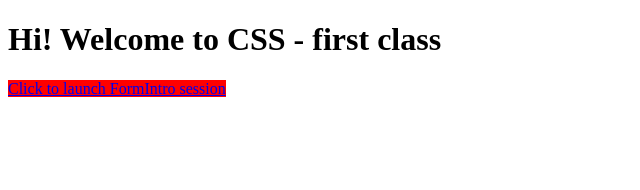
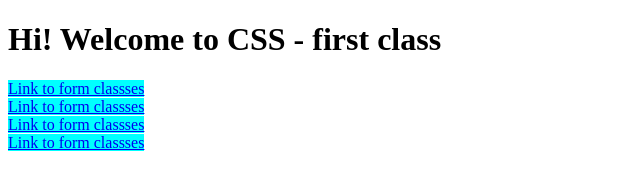
Before and after one commit to sharadtrikha/newton-html-week1, a plain HTML site: page cssDay1.html in a window 1280 px wide. Shown: the whole page, without its empty margins (0-640 px from the left). Drawn offline with Linux system fonts and the light colour scheme.

Commit message:
Css day2

```diff
--- a/cssDay1.css
+++ b/cssDay1.css
@@ -38,12 +38,7 @@ span {
     background-color: blue;
 } */
 
-.sharad {
-    background-color: red;
-    font-size: 24px;
-}
-
-::marker {
+/* ::marker {
     color: aquamarine;
 }
 
@@ -65,7 +60,7 @@ p::selection {
 
 a:link {
     background-color: red;
-}
+} */
 
 a:hover {
     background-color: bisque;
@@ -78,3 +73,76 @@ a:active {
 #demo:target {
     background-color: blue;
 }
+
+/* input:required {
+    background-color: red;
+} */
+
+/* input:invalid {
+    border: 5px solid red;
+}
+
+input:valid {
+    border: 5px solid green;
+}
+
+input:read-only {
+    border: 5px solid orchid;
+}
+
+input:read-write {
+    border: 5px solid rgb(190, 199, 174);
+}
+
+input:focus {
+    border: 5px solid black;
+}
+
+input:disabled {
+    background-color: blueviolet;
+}
+
+input:read-write {
+    background-color: chocolate;
+}
+
+input:checked {
+    height: 50px;
+    outline: 5px solid brown;
+}
+
+input:enabled {
+    background-color: black;
+} */
+/*
+input:optional {
+    background-color: brown;
+} */
+
+/* a[href] {
+    background-color: red;
+} */
+
+/* a[target] {
+    background-color: red;
+} */
+
+/* a[title="Dummy1"] {
+    background-color: red;
+} */
+/*
+a[href^="https"] {
+    background-color: red;
+} */
+
+/* a[href$="in"] {
+    background-color: red;
+} */
+
+/* a[href*="google"] {
+    background-color: red;
+} */
+
+a[title~="Dummy"] {
+    background-color: aqua;
+}
--- a/cssDay1.html
+++ b/cssDay1.html
@@ -80,8 +80,46 @@
                 asperiores quasi?</p>
         </div> -->
 
-        <a href="#demo">Click to launch FormIntro session</a>
+        <!-- <a href="#demo">Click to launch FormIntro session</a> -->
+        <!--
+        <form>
+            <fieldset>
+                <legend>Sample Form!</legend>
 
+                <div>
+                    <label>Username : </label>
+                    <input id="userName" type="text" name="username" placeholder="Enter your name..." value="Sharad"
+                        disabled readonly required />
+                </div>
+
+                <div>
+                    <label>LinkedIn URL : </label>
+                    <input type="url" name="url" placeholder="Enter url ..." required />
+                </div>
+
+                <div>
+                    <input type="checkbox" id="terms" name="terms" />
+                    <label for="terms">Do you agree to the terms and conditions ?</label>
+                </div>
+
+                <input type="submit" />
+            </fieldset>
+        </form> -->
+
+        <div>
+            <a title="Dummy" href="https://www.google.com" target="_blank">Link to form classses</a>
+        </div>
+
+        <div>
+            <a title="Dummy Dummy2" href="http://www.google.co.in">Link to form classses</a>
+        </div>
+
+        <div>
+            <a title="Dummy Dummy2" href="http://www.google.com">Link to form classses</a>
+        </div>
+        <div>
+            <a title="Dummy Dummy2" href="http://www.google.com">Link to form classses</a>
+        </div>
 
     </main>
     <footer></footer>
```
Also changed, not shown: 1 other file.
